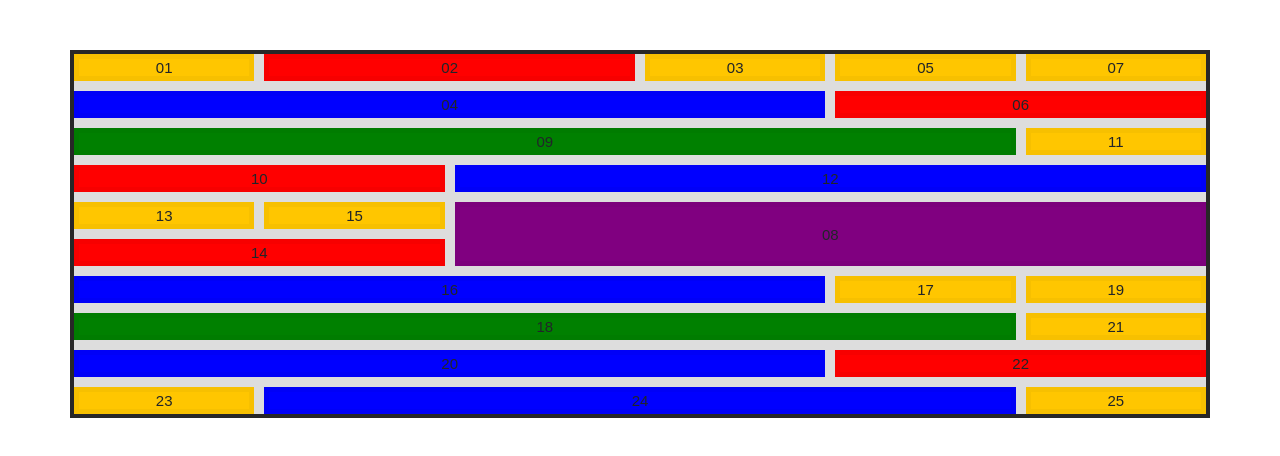
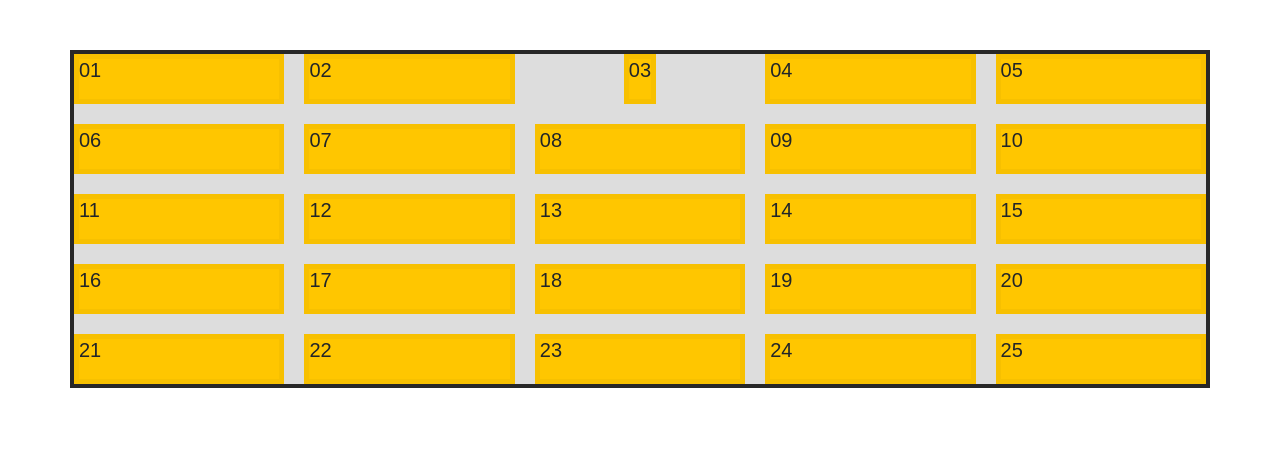
Before and after one commit to itkilleddave/react-thinking-in-react, a React (Create React App) app: page / in a window 1280 px wide. Shown: the top 456 px of the page. Built offline with nearby package versions, Linux system fonts and the light colour scheme.

Commit message:
spanning and placing

```diff
--- a/src/App/CssGrid/CssGrid.css
+++ b/src/App/CssGrid/CssGrid.css
@@ -21,18 +21,28 @@ h1,h2,h3,h4,h5,h6 {
 	margin: 0 0 5px 0;
 }
 .container {
+	display: grid;
 	background-color: #ddd;
+	grid-gap: 20px;
 	border: solid 4px var(--black);
 	padding: 0;
+	grid-template-columns: repeat(5, 1fr);
+	grid-template-rows: repeat(5, 50px);
+	justify-items:stretch;
+/*	justify-content: space-between;
+	justify-items: center;
+	align-items: center;
+	place-items:center center;*/
+
+
 }
+
 .item {
-	display: grid;
-	justify-content: center;
-	align-items: center;
+/*	align-items: center;*/
 	border: 5px solid rgba(0,0,0,0.03);
-	font-size: 33px;
+	font-size: 20px;
 	background-color: #ffc600;
 }
-.item p {
-	margin: 0 0 5px 0;
+.item3 {
+	justify-self:center;
 }
--- a/src/App/CssGrid/CssGrid.js
+++ b/src/App/CssGrid/CssGrid.js
@@ -1,5 +1,5 @@
 import './CssGrid.css';
-import './1.css';
+//import './1.css';
 import React from 'react';
 
 class CssGrid extends React.Component {
```
